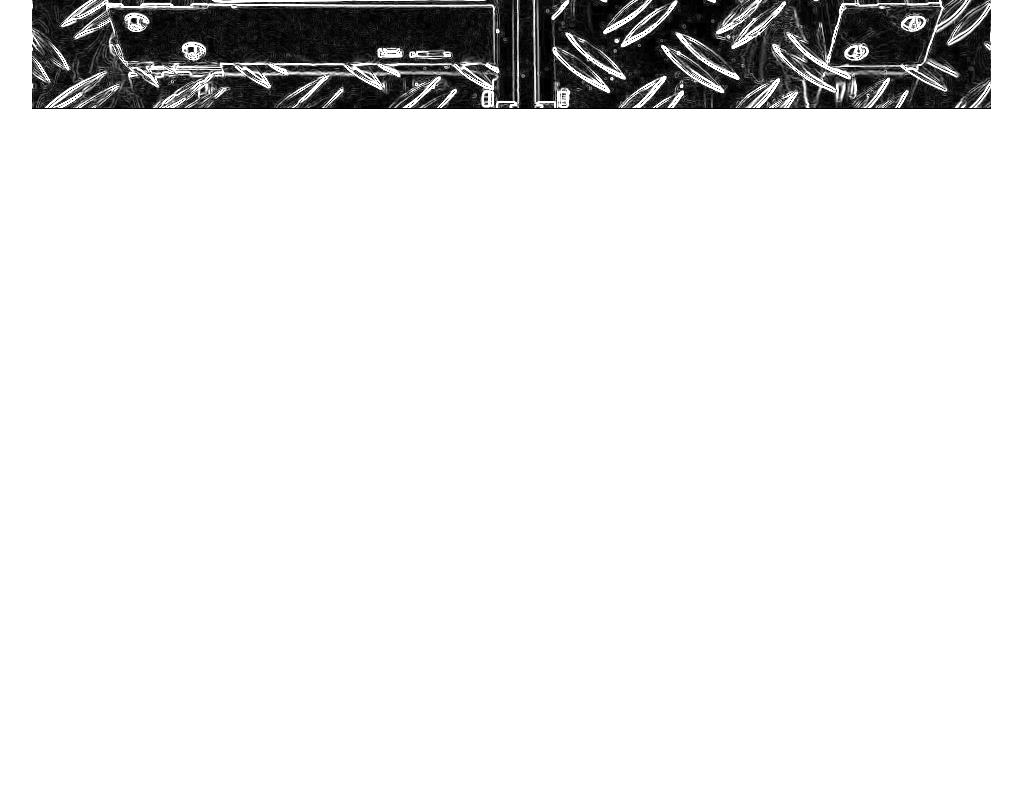
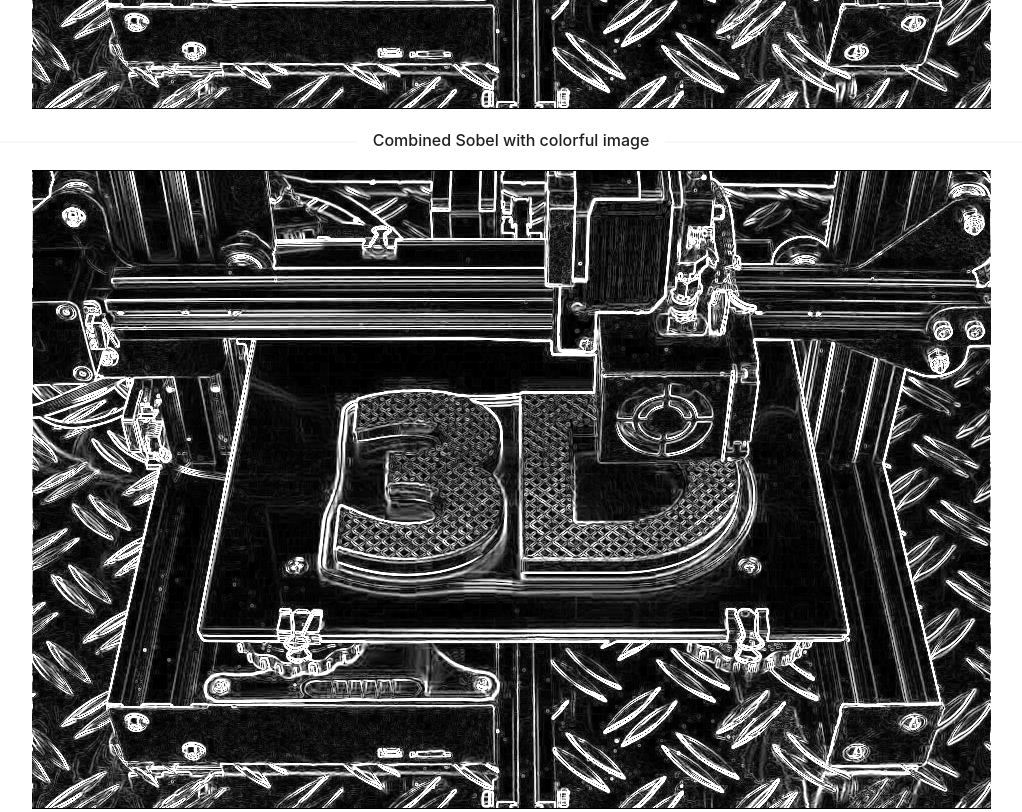
Before and after one commit to GTFTT/images_processing_algorithms_lab, a React (Create React App) app: page / in a window 1280 px wide. Shown: the part 2180-2992 px from the top of the page, without its empty margins (129-1151 px from the left). Before the commit the page ends 2292 px from the top, so only its background shows below. Built offline with nearby package versions, Linux system fonts and the light colour scheme; the HTML template or start-up script is replaced by a standard one.

Commit message:
Added algorithm to see the result of a colorful image filtered with Sobel's algorithm

```diff
--- a/src/Pages/SobelFilter/SobelFilter.tsx
+++ b/src/Pages/SobelFilter/SobelFilter.tsx
@@ -9,6 +9,7 @@ export function SobelFilter(): JSX.Element {
   const canvasHRef = useRef<HTMLCanvasElement>(null);
   const canvasVRef = useRef<HTMLCanvasElement>(null);
   const canvasCombinedRef = useRef<HTMLCanvasElement>(null);
+  const canvasCombinedColorfulRef = useRef<HTMLCanvasElement>(null);
 
   useEffect(() => {
     const img = new Image();
@@ -27,13 +28,19 @@ export function SobelFilter(): JSX.Element {
         console.warn('Canvas C was not loaded');
         return;
       }
+      if(!canvasCombinedColorfulRef || !canvasCombinedColorfulRef.current) {
+        console.warn('Canvas CC was not loaded');
+        return;
+      }
       const contextH = canvasHRef.current.getContext('2d');
       const contextV = canvasVRef.current.getContext('2d');
       const contextC = canvasCombinedRef.current.getContext('2d');
+      const contextCC = canvasCombinedColorfulRef.current.getContext('2d');
 
       if(!contextH) throw new Error(`Missing context H`);
       if(!contextV) throw new Error(`Missing context V`);
       if(!contextC) throw new Error(`Missing context C`);
+      if(!contextCC) throw new Error(`Missing context CC`);
 
       canvasHRef.current.width = img.width;
       canvasHRef.current.height = img.height;
@@ -41,10 +48,13 @@ export function SobelFilter(): JSX.Element {
       canvasVRef.current.height = img.height;
       canvasCombinedRef.current.width = img.width;
       canvasCombinedRef.current.height = img.height;
+      canvasCombinedColorfulRef.current.width = img.width;
+      canvasCombinedColorfulRef.current.height = img.height;
 
       contextH.drawImage(img, 0, 0);
       contextV.drawImage(img, 0, 0);
       contextC.drawImage(img, 0, 0);
+      contextCC.drawImage(img, 0, 0);
       const imageData = contextH.getImageData(0, 0, img.width, img.height);
       const imgProcessor = new ImageProcessor(
         imageData.data,
@@ -59,10 +69,12 @@ export function SobelFilter(): JSX.Element {
       const horizontalSobel = filter.applyHorizontalSobel(grayScaleH);
       const verticalSobel = filter.applyVerticalSobel(grayScaleV);
       const combinedSobel = filter.applyCombinedSobel(grayScaleC);
+      const combinedColorfulSobel = filter.applyCombinedSobel(imgProcessor.duplicate());
 
       contextH.putImageData(horizontalSobel.getImageData(), 0, 0);
       contextV.putImageData(verticalSobel.getImageData(), 0, 0);
       contextC.putImageData(combinedSobel.getImageData(), 0, 0);
+      contextCC.putImageData(combinedColorfulSobel.getImageData(), 0, 0);
     }
   }, []);
 
@@ -89,5 +101,7 @@ export function SobelFilter(): JSX.Element {
     <canvas ref={canvasVRef} />
     <Divider> Combined Sobel </Divider>
     <canvas ref={canvasCombinedRef} />
+    <Divider> Combined Sobel with colorful image </Divider>
+    <canvas ref={canvasCombinedColorfulRef} />
   </div>
 }
```
